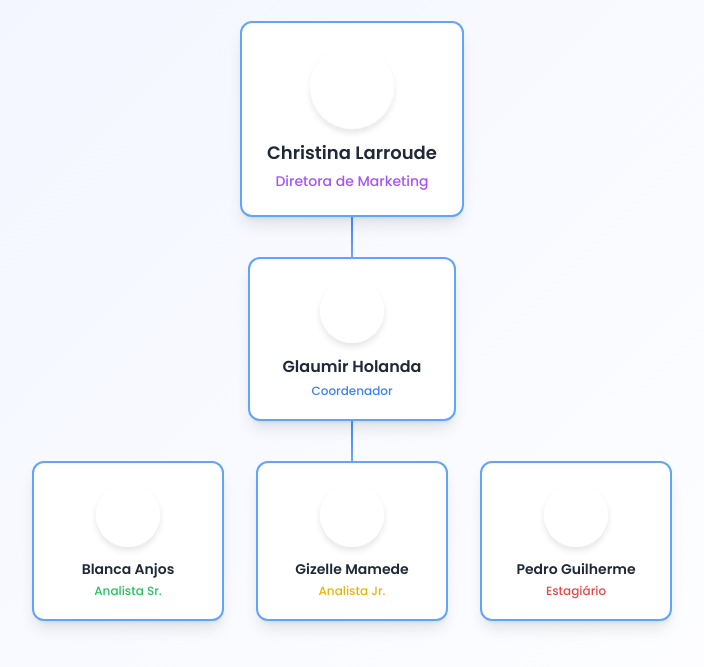
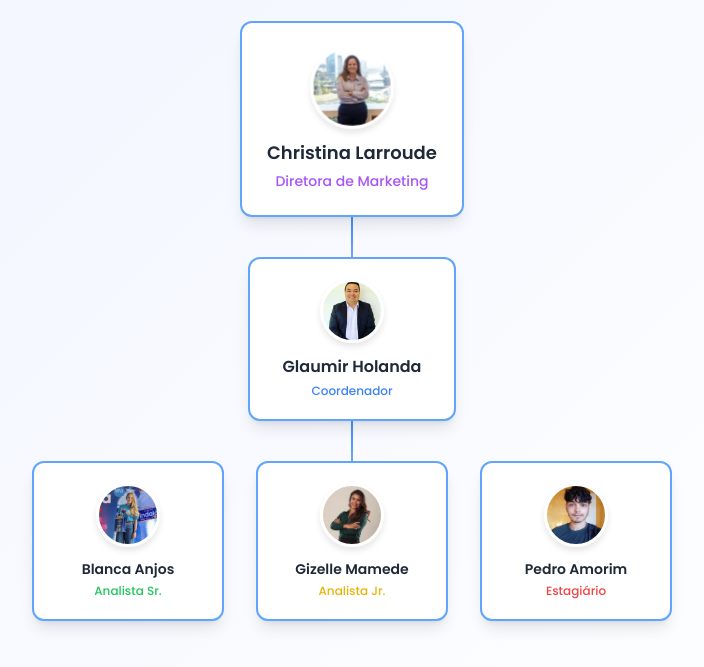
Before and after one commit to PedroGui404/integracao, a plain HTML site: page Organograma/index.html in a window 1280 px wide. Shown: the part 115-782 px from the top of the page, without its empty margins (288-992 px from the left). Drawn offline with nearby package versions, Linux system fonts and the light colour scheme.

Commit message:
Atualizando

```diff
--- a/Organograma/index.html
+++ b/Organograma/index.html
@@ -165,7 +165,7 @@
                 <div class="flex flex-col items-center">
                     <button onclick="showProfile('pedro')" class="profile-card bg-white p-5 rounded-xl shadow-lg hover:shadow-xl w-48 text-center">
                         <div class="h-16 w-16 rounded-full mx-auto mb-3 profile-img" style="background-image: url('pedro.png')"></div>
-                        <p class="font-semibold text-sm text-gray-800">Pedro Guilherme</p>
+                        <p class="font-semibold text-sm text-gray-800">Pedro Amorim</p>
                         <p class="text-xs text-red-500 font-medium mt-1">Estagiário</p>
                     </button>
                 </div>
@@ -256,7 +256,7 @@
                 skills: ["Criatividade", "Redação", "Mídias Sociais", "Design"]
             },
             pedro: {
-                name: "Pedro Guilherme",
+                name: "Pedro Amorim",
                 role: "Estagiário",
                 color: "blue",
                 photo: "pedro.png",
```
Also changed, not shown: Organograma/bianca.png (added), Organograma/christina.png (added), Organograma/gizelle.png (added), Organograma/glaumir.jpg (added), Organograma/pedro.png (added).
